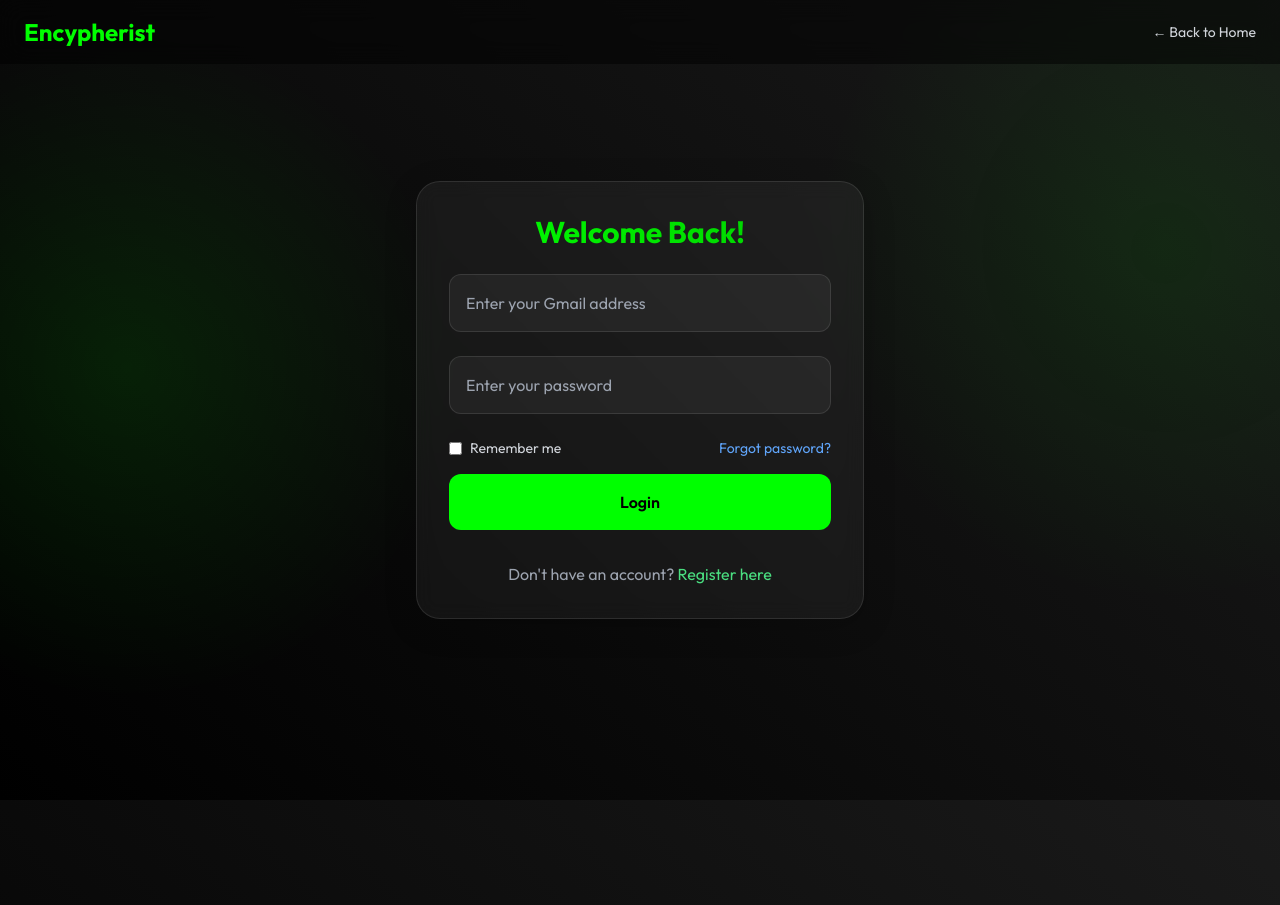
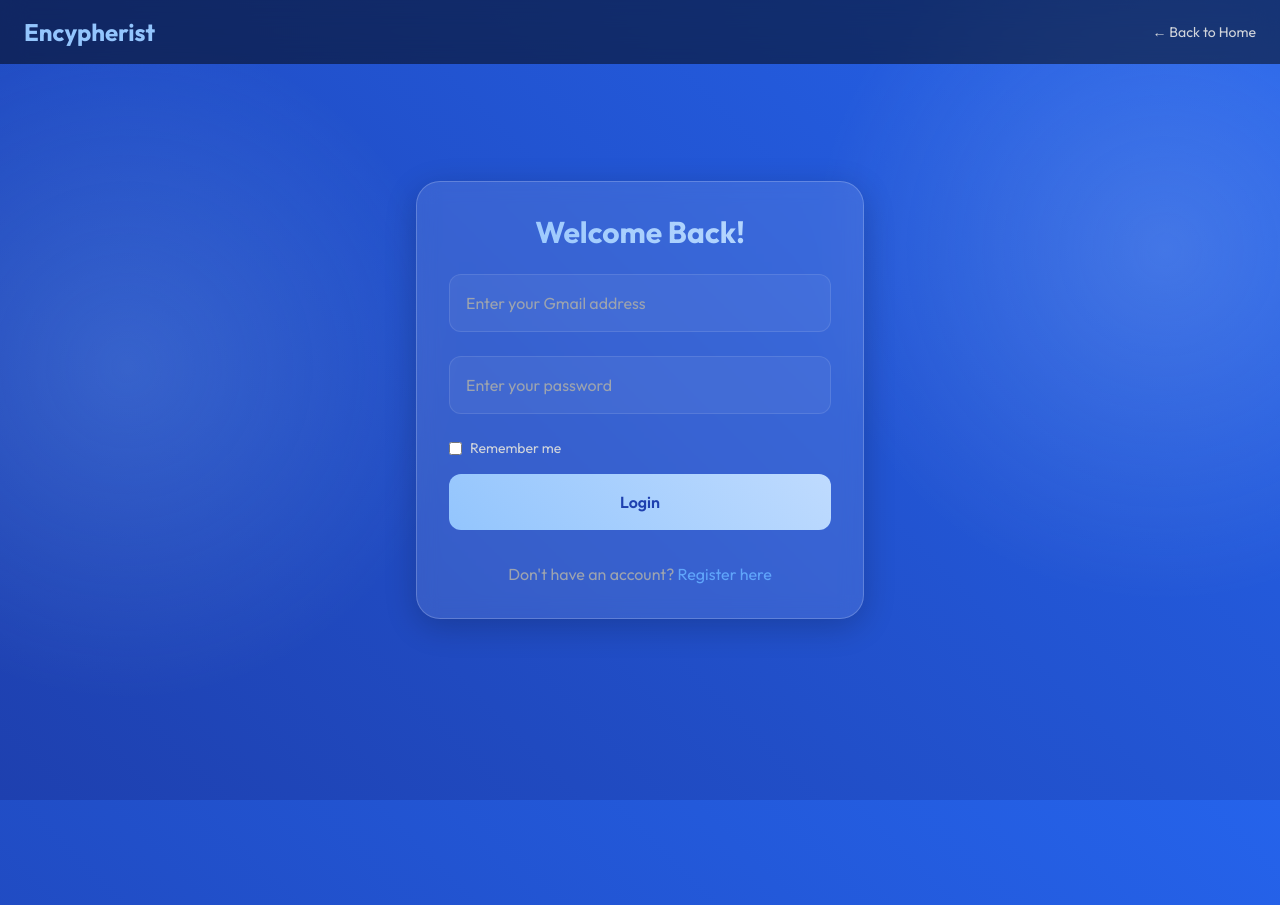
Before and after one commit to Apex-ace/Encypherist, a Flask app: page /login in a window 1280 px wide; the page is wider, and only the part inside the window is pictured. Run offline with Flask 3, Linux system fonts and the light colour scheme; parts of the project's set-up code (start-up, migrations or seed data) failed here and were passed over; some libraries are stand-ins or nearby versions.

Commit message:
Update login page theme: Change color scheme from green to baby blue and white

```diff
--- a/templates/login.html
+++ b/templates/login.html
@@ -9,11 +9,13 @@
     <link href="https://fonts.googleapis.com/css2?family=Outfit:wght@300;400;500;600;700&display=swap" rel="stylesheet">
     <style>
         :root {
-            --primary-color: #00FF00;
-            --secondary-color: #000000;
-            --accent-color: #1a1a1a;
+            --primary-color: #60A5FA;
+            --secondary-color: #1E40AF;
+            --accent-color: #2563EB;
             --text-color: #FFFFFF;
-            --background-color: #0a0a0a;
+            --background-color: #0F172A;
+            --baby-blue: #93C5FD;
+            --light-blue: #BFDBFE;
         }
 
         body {
@@ -36,8 +38,8 @@
             height: 100%;
             z-index: 0;
             background:
-                radial-gradient(circle at 15% 50%, rgba(0, 255, 0, 0.1) 0%, transparent 25%),
-                radial-gradient(circle at 85% 30%, rgba(0, 200, 0, 0.1) 0%, transparent 25%);
+                radial-gradient(circle at 15% 50%, rgba(147, 197, 253, 0.2) 0%, transparent 25%),
+                radial-gradient(circle at 85% 30%, rgba(191, 219, 254, 0.2) 0%, transparent 25%);
             animation: bgAnimation 15s ease infinite alternate;
         }
 
@@ -51,9 +53,9 @@
         }
 
         .glass {
-            background: rgba(255, 255, 255, 0.05);
+            background: rgba(255, 255, 255, 0.1);
             backdrop-filter: blur(10px);
-            border: 1px solid rgba(255, 255, 255, 0.1);
+            border: 1px solid rgba(255, 255, 255, 0.2);
             border-radius: 24px;
             padding: 2rem;
             box-shadow: 0 8px 32px rgba(0, 0, 0, 0.2);
@@ -71,8 +73,8 @@
         }
 
         .input-field:focus {
-            border-color: rgba(59, 130, 246, 0.5);
-            box-shadow: 0 0 0 2px rgba(59, 130, 246, 0.25);
+            border-color: var(--baby-blue);
+            box-shadow: 0 0 0 2px rgba(147, 197, 253, 0.25);
             outline: none;
         }
 
@@ -95,13 +97,13 @@
         }
 
         .gradient-text {
-            background: linear-gradient(45deg, var(--primary-color), #00CC00);
+            background: linear-gradient(45deg, var(--baby-blue), var(--light-blue));
             -webkit-background-clip: text;
             -webkit-text-fill-color: transparent;
         }
 
         .btn-primary {
-            background: var(--primary-color);
+            background: linear-gradient(45deg, var(--baby-blue), var(--light-blue));
             border: none;
             border-radius: 12px;
             padding: 1rem;
@@ -112,9 +114,9 @@
         }
 
         .btn-primary:hover {
-            background: #00CC00;
+            background: linear-gradient(45deg, var(--light-blue), var(--baby-blue));
             transform: translateY(-2px);
-            box-shadow: 0 4px 20px rgba(0, 255, 0, 0.4);
+            box-shadow: 0 4px 20px rgba(147, 197, 253, 0.4);
         }
 
         .btn-primary:disabled {
@@ -129,8 +131,8 @@
 
     <div class="min-h-screen flex flex-col items-center justify-center relative z-10 px-4">
         <nav class="w-full flex justify-between items-center py-4 px-6 fixed top-0 left-0 right-0 bg-black bg-opacity-50 backdrop-blur-md z-20">
-            <a href="{{ url_for('landing') }}" class="text-2xl font-bold" style="color: var(--primary-color)">Encypherist</a>
-            <a href="{{ url_for('landing') }}" class="text-sm text-gray-300 hover:text-green-400 transition-colors">← Back to Home</a>
+            <a href="{{ url_for('landing') }}" class="text-2xl font-bold" style="color: var(--baby-blue)">Encypherist</a>
+            <a href="{{ url_for('landing') }}" class="text-sm text-gray-300 hover:text-blue-400 transition-colors">← Back to Home</a>
         </nav>
 
         <div class="glass w-full max-w-md">
@@ -139,7 +141,7 @@
             {% with messages = get_flashed_messages() %}
                 {% if messages %}
                     {% for message in messages %}
-                        <div class="mb-4 p-4 rounded-lg bg-red-500 bg-opacity-20 text-red-200 text-center text-sm">
+                        <div class="mb-4 p-4 rounded-lg bg-blue-500 bg-opacity-20 text-blue-200 text-center text-sm">
                             {{ message }}
                         </div>
                     {% endfor %}
@@ -171,7 +173,6 @@
                         <input type="checkbox" class="mr-2">
                         <span class="text-gray-300">Remember me</span>
                     </label>
-                    <a href="#" class="text-blue-400 hover:text-blue-300">Forgot password?</a>
                 </div>
 
                 <button type="submit" class="btn-primary" id="submitBtn">
@@ -181,7 +182,7 @@
 
             <p class="mt-8 text-center text-gray-400">
                 Don't have an account?
-                <a href="{{ url_for('register') }}" class="text-green-400 hover:text-green-300">Register here</a>
+                <a href="{{ url_for('register') }}" class="text-blue-400 hover:text-blue-300">Register here</a>
             </p>
         </div>
     </div>
```
